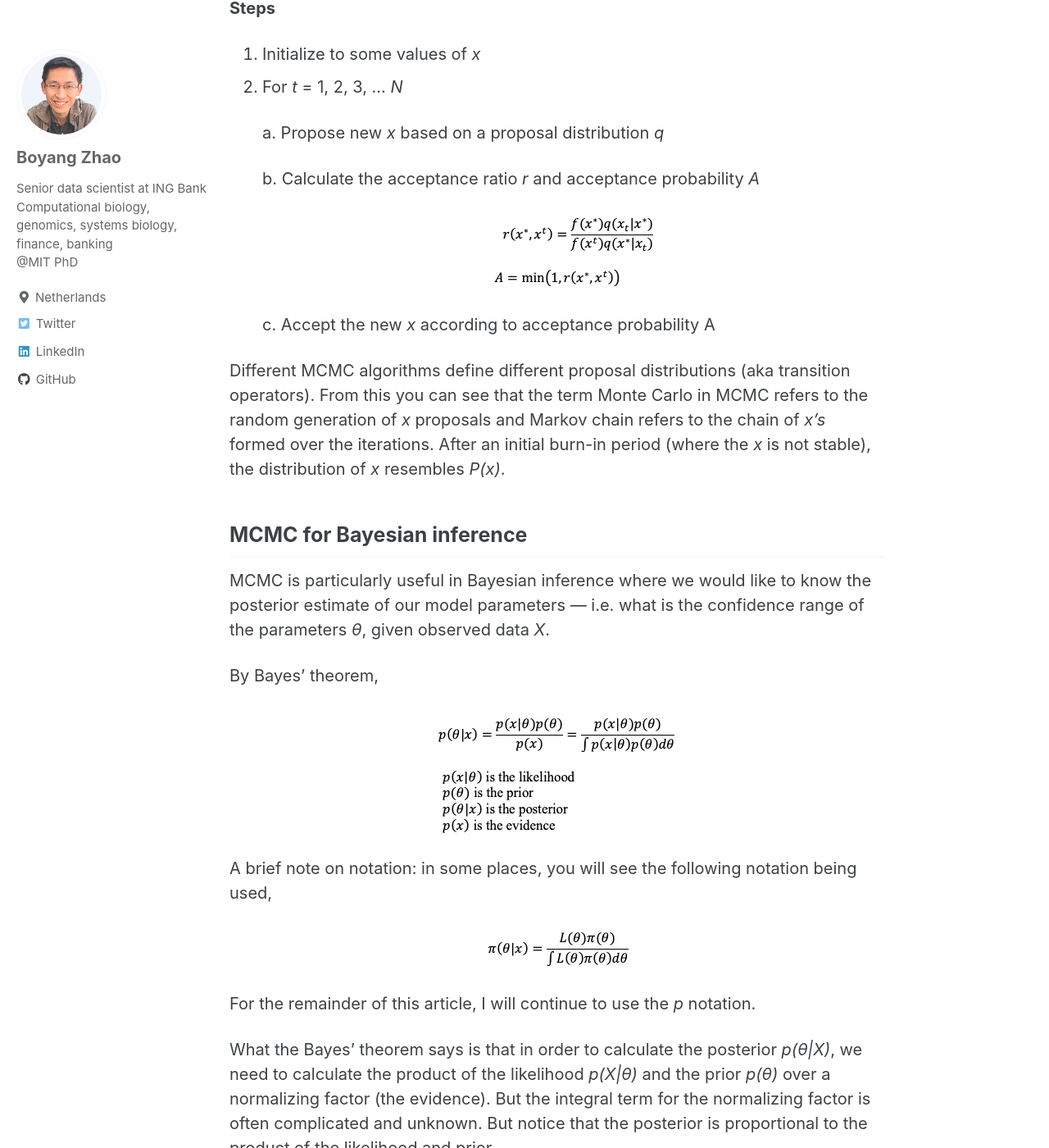
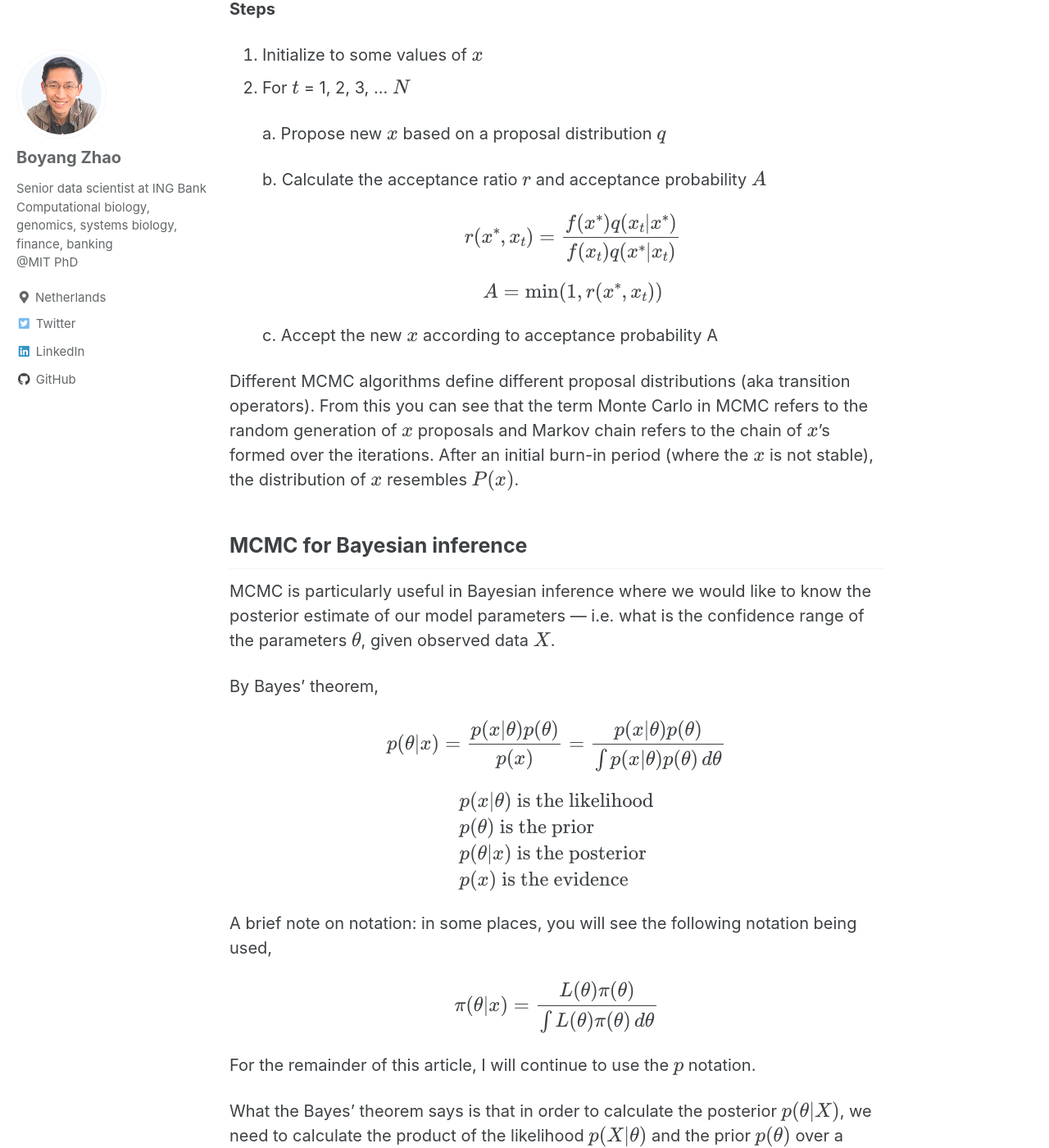
Before and after one commit to boyangzhao/boyangzhao.github.io, a Jekyll site: the page built from _posts/2021-01-14-mcmc-bayesian-inference.md, in a window 1280 px wide and 1400 px high, scrolled down 1071 px. Shown: the whole window at 82% size. Built offline with Jekyll 4.4.1, drawn with Linux system fonts in a browser that asks for light colours; cached includes are drawn as plain includes; formulas are drawn with MathJax 3; comment, search, counter and statistics services are not loaded; some of the changed text lies outside the part shown.

````diff
--- a/_includes/scripts.html
+++ b/_includes/scripts.html
@@ -26,3 +26,21 @@
     <script src="{{ script | relative_url }}"></script>
   {% endfor %}
 {% endif %}
+
+{% if page.mathjax %}
+<script type="text/x-mathjax-config">
+  MathJax.Hub.Config({
+    extensions: ["tex2jax.js"],
+    jax: ["input/TeX", "output/HTML-CSS"],
+    tex2jax: {
+      inlineMath: [ ['$','$'], ["\\(","\\)"] ],
+      displayMath: [ ['$$','$$'], ["\\[","\\]"] ],
+      processEscapes: true
+    },
+    "HTML-CSS": { fonts: ["TeX"] }
+  });
+</script>
+<script type="text/javascript"
+   src="https://cdnjs.cloudflare.com/ajax/libs/mathjax/2.7.7/MathJax.js?config=TeX-AMS-MML_CHTML">
+</script>
+{% endif %}
--- a/_posts/2021-01-14-mcmc-bayesian-inference.md
+++ b/_posts/2021-01-14-mcmc-bayesian-inference.md
@@ -15,85 +16,98 @@ integration]({% post_url 2021-01-13-monte-carlo-integration %}) — for which we
 use sampling approaches in solving integration problems.
 
 However, there are times when direct sampling from a distribution is not
-possible. Suppose we wish to sample from *P(x)*,
+possible. Suppose we wish to sample from $$P(x)$$,
 
-![](/images/mcmc_eq01.png){: .align-center}
+$$P(x) = \frac{f(x)}{K}$$
 
-Here we know *f(x)*, but *K* can be difficult to estimate. As a result, we do
-not know what *P(x)* looks like. We cannot directly sample from something we do
+Here we know $$f(x)$$, but $$K$$ can be difficult to estimate. As a result, we do
+not know what $$P(x)$$ looks like. We cannot directly sample from something we do
 not know.
 
 Markov chain Monte Carlo (MCMC) is a class of algorithms that addresses this by
-allowing us to estimate *P(x)* even if we do not know the distribution, by using
-a function *f(x)* that is proportional to the target distribution *P(x)*.
+allowing us to estimate $$P(x)$$ even if we do not know the distribution, by using
+a function $$f(x)$$ that is proportional to the target distribution $$P(x)$$.
 
-How MCMC solves this is by constructing a Markov chain of *x* values such that
-the stationary distribution of the chain *π(x)* is equal to *P(x)*. With some
+How MCMC solves this is by constructing a Markov chain of $$x$$ values such that
+the stationary distribution of the chain $$\pi(x)$$ is equal to $$P(x)$$. With some
 derivation, we can show that the general following steps,
 
 **Steps**
 
-1. Initialize to some values of *x*
-2. For *t* = 1, 2, 3, … *N*
+1. Initialize to some values of $$x$$
+2. For $$t$$ = 1, 2, 3, … $$N$$
 
-    a. Propose new *x* based on a proposal distribution *q*
+    a. Propose new $$x$$ based on a proposal distribution $$q$$
 
-    b. Calculate the acceptance ratio *r* and acceptance probability *A*
+    b. Calculate the acceptance ratio $$r$$ and acceptance probability $$A$$
 
-    ![](/images/mcmc_eq_acc.png){: .align-center}
+    $$r(x^*, x_t) = \frac{f(x^*)q(x_t|x^*)}{f(x_t)q(x^*|x_t)}$$
 
-    c. Accept the new *x* according to acceptance probability A
+    $$A = \min(1, r(x^*, x_t))$$
+
+    c. Accept the new $$x$$ according to acceptance probability A
 
 Different MCMC algorithms define different proposal distributions (aka
 transition operators). From this you can see that the term Monte Carlo in MCMC
-refers to the random generation of *x* proposals and Markov chain refers to the
-chain of *x’s* formed over the iterations. After an initial burn-in period
-(where the *x* is not stable), the distribution of *x* resembles *P(x)*.
+refers to the random generation of $$x$$ proposals and Markov chain refers to the
+chain of $$x$$’s formed over the iterations. After an initial burn-in period
+(where the $$x$$ is not stable), the distribution of $$x$$ resembles $$P(x)$$.
 
 ## MCMC for Bayesian inference
 
 MCMC is particularly useful in Bayesian inference where we would like to know
 the posterior estimate of our model parameters — i.e. what is the confidence
-range of the parameters *θ*, given observed data *X*.
+range of the parameters $$\theta$$, given observed data $$X$$.
 
 By Bayes’ theorem,
 
-![](/images/mcmc_eq_bayes.png){: .align-center}
+$$p(\theta|x) = \frac{p(x|\theta)p(\theta)}{p(x)} = \frac{p(x|\theta)p(\theta)}{\int p(x|\theta)p(\theta) \,d\theta}$$
+
+$$
+\begin{align}
+&p(x|\theta) \text{ is the likelihood} \\
+&p(\theta) \text{ is the prior} \\
+&p(\theta|x) \text{ is the posterior} \\
+&p(x) \text{ is the evidence} \\
+\end{align}
+$$
 
 A brief note on notation: in some places, you will see the following notation
 being used,
 
-![](/images/mcmc_eq_bayes_alt.png){: .align-center}
+$$\pi(\theta|x) = \frac{L(\theta)\pi(\theta)}{\int L(\theta)\pi(\theta) \,d\theta}$$
 
-For the remainder of this article, I will continue to use the *p* notation.
+For the remainder of this article, I will continue to use the $$p$$ notation.
 
 What the Bayes’ theorem says is that in order to calculate the posterior
-*p(θ|X)*, we need to calculate the product of the likelihood *p(X|θ)* and the
-prior *p(θ)* over a normalizing factor (the evidence). But the integral term for
+$$p(\theta|X)$$, we need to calculate the product of the likelihood $$p(X|\theta)$$ and the
+prior $$p(\theta)$$ over a normalizing factor (the evidence). But the integral term for
 the normalizing factor is often complicated and unknown. But notice that the
 posterior is proportional to the product of the likelihood and prior,
 
-![](/images/mcmc_eq_prop.png){: .align-center}
+$$p(\theta|x) \propto p(x|\theta)p(\theta)$$
 
-This is exactly similar to the expression *P(x)=f(x)/K* discussed in the
+This is exactly similar to the expression $$P(x)=f(x)/K$$ discussed in the
 earlier section. Thus, the steps to apply MCMC is exactly the same — we will
 change the notations to that in the context of Bayesian inference,
 
 **Steps**
-1. Initialize to some values of *θ*
-2. For *t* = 1, 2, 3, … *N*
+1. Initialize to some values of $$\theta$$
+2. For $$t$$ = 1, 2, 3, … $$N$$
 
-    a. Propose new *θ* based on a proposal distribution *q*
+    a. Propose new $$\theta$$ based on a proposal distribution $$q$$
 
-    b. Calculate the acceptance ratio *r* and acceptance probability *A*
+    b. Calculate the acceptance ratio $$r$$ and acceptance probability $$A$$
 
-    ![](/images/mcmc_eq_acc2.png){: .align-center}
+    $$r(\theta^*, \theta_t) = \frac{f(\theta^*|x)q(\theta_t|\theta^*)}{f(\theta_t|x)q(\theta^*|\theta_t)}$$
 
-    c. Accept the new *θ* according to acceptance probability A
+    $$A = \min(1, r(\theta^*, \theta_t))$$
 
-Here we are defining *f* as the unnormalized posterior, where,
+    c. Accept the new $$\theta$$ according to acceptance probability A
 
-![](/images/mcmc_eq_upostr.png){: .align-center}
+Here we are defining $$f$$ as the unnormalized posterior, where,
+
+$$f(\theta|x) = p(x|\theta)p(\theta)$$
 
 Note that MCMC is not an optimization algorithm where we try to find the
 parameter values that e.g. maximize the likelihood. Instead, the result of MCMC
@@ -104,32 +118,32 @@ on the model parameters given the observed data.
 ## Convergence
 
 How do we know if the MCMC has converged? There are several approaches. The most
-straightforward way is in examining the trace (i.e. a plot of *θ* over
+straightforward way is in examining the trace (i.e. a plot of $$\theta$$ over
 iterations). The trace of the burn-in would look quite different from the trace
 after convergence. Example,
 
 {% include figure image_path="/images/mcmc_burnin.png" caption="Comparison of trace with and without burn-in. There is an initial period (the
 burn-in) where the proposals of θ is not yet stable." %}
 
-As the newly proposed *θ* is dependent on the current *θ*, we expect some
+As the newly proposed $$\theta$$ is dependent on the current $$\theta$$, we expect some
 autocorrelation in the Markov chain — the samples are not completely
 independent. It can be shown that the error of the estimation in MCMC is,
 
-![](/images/mcmc_eq_error.png){: .align-center}
+$$\sigma^2 \approx \frac{\tau}{N} \text{Var}_{p(\theta|x)}[ \theta|x ]$$
 
 where 𝜏 is the integrated autocorrelation time of the chain and represents the
 steps needed before it is no longer dependent. In fact this is not so different
-from the variance of a sampling distribution *σ<sup>2</sup>*/*N*, except now we are using
-an effective sample size (*N*/*𝜏*) to account for the autocorrelation. Thus, to
+from the variance of a sampling distribution $$\sigma^2/N$$, except now we are using
+an effective sample size ($$N/\tau$$) to account for the autocorrelation. Thus, to
 minimize error, either we need to reduce the autocorrelation and/or increase the
 number of samples. It is briefly worth mentioning that an approach to reduce
-autocorrelation is via thinning — by taking the every *n*th sample after
+autocorrelation is via thinning — by taking the every $$n$$th sample after
 convergence for constructing the distribution.
 
 {% include figure image_path="/images/mcmc_thinning.png" caption="Effects of thinning. Autocorrelation of trace is shown (with burn-in discarded)." %}
 
 However, based on several analyses, it is recommended to increase the sample
-size *N*. Thinning, albeit removes autocorrelation, comes with the trade-off of
+size $$N$$. Thinning, albeit removes autocorrelation, comes with the trade-off of
 also removing samples that would have otherwise also reduced variance.
 
 There are more statistically rigorous ways to assess convergence that we will
@@ -139,17 +153,23 @@ Raftery and Lewis (1992), Heidelberger-Welch (1981; 1983).
 ## Implementation considerations
 
 If we are going to implement the above steps, there is another consideration we
-need to mention. With many data samples, the likelihood term *p(X|θ)* is
-the product of all the *p(X<sub>i</sub>|θ)* likelihoods (of each sample). Multiplying
+need to mention. With many data samples, the likelihood term $$p(X|\theta)$$ is
+the product of all the $$p(X_i|\theta)$$ likelihoods (of each sample). Multiplying
 many probabilities for simulation will lead to very small numbers. Instead, for
 numerical stability during computational simulation, we need to use the log
 transform instead. This means we are calculating the log of unnormalized
 posterior,
 
-![](/images/mcmc_eq_proplog.png){: .align-center}
+$$\ln{p(\theta|x)} \propto \ln{p(x|\theta)p(\theta)}$$
 
 Correspondingly, the acceptance ratio is,
-![](/images/mcmc_eq_acc2log.png){: .align-center}
+
+$$
+\begin{align}
+r(\theta^*, \theta_t) &= \exp(\frac{\ln{f(\theta^*|x)}}{\ln{f(\theta_t|x)}}) \frac{q(\theta_t|\theta^*)}{q(\theta^*|\theta_t)} \\
+&= \exp(\ln{f(\theta^*|x)} - \ln{f(\theta_t|x)}) \frac{q(\theta_t|\theta^*)}{q(\theta^*|\theta_t)}
+\end{align}
+$$
 
 ## Metropolis-Hastings in python
 
@@ -170,17 +190,17 @@ X = st.norm(loc=3, scale=1).rvs(size=1000)
 ```
 
 For this example, our likelihood is a Gaussian distribution, and we will use a
-Gaussian prior *θ~N(0,1)*. Since Gaussian is a self-conjugate, the posterior is
+Gaussian prior $$\theta{\sim}N(0,1)$$. Since Gaussian is a self-conjugate, the posterior is
 also a Gaussian distribution.
 
 We will set our proposal distribution as a Gaussian distribution centered as the
-current proposed *θ*. The standard deviation of this proposal distribution
-describes then how far the new *θ\** proposal is likely to be from the current
-proposed *θ*.
+current proposed $$\theta$$. The standard deviation of this proposal distribution
+describes then how far the new $$\theta^*$$ proposal is likely to be from the current
+proposed $$\theta$$.
 
 Since the proposal distribution is symmetric, the MH algorithm below technically
-reduces to the Metropolis algorithm. The *q(θ<sub>t</sub>|θ\*)*/*q(θ\*|θ<sub>t</sub>)* ratio is still
-included in the code below for didactic purposes,
+reduces to the Metropolis algorithm. The $$q(\theta_t/\theta^*)/q(\theta^*/\theta_t)$$ ratio is
+still included in the code below for didactic purposes,
 
 ```python
 def guassian_posterior(X, theta):
@@ -324,9 +344,9 @@ observe good versus bad MCMC runs,
 {% include figure image_path="/images/mcmc_step_low.png" caption="MCMC results with SD for proposal distribution = 0.0001" %}
 
 From these, we can see that when the proposal step size is too large, the
-proposed *θ* is very far from the mean of the target distribution and keep
+proposed $$\theta$$ is very far from the mean of the target distribution and keep
 getting rejected (acceptance rate was 1.8%). This results in the trace barely
-moving to new *θ*’s. Conversely, when we make our proposal step size too small,
+moving to new $$\theta$$’s. Conversely, when we make our proposal step size too small,
 our acceptance rate is very high (97%) and it takes a long time before the chain
 ‘forgets’ the previous proposals (as supported by the high autocorrelation).
 Thus, an optimal acceptance rate (in the case of Gaussian posteriors, ~0.23) is
````
Also changed, not shown: other parts of _posts/2021-01-14-mcmc-bayesian-inference.md (+3 -2 lines), _pages/year-archive.md (+1 -0 lines), _posts/2021-01-13-monte-carlo-integration.md (+36 -21 lines), index.md (+1 -0 lines), images/mci_eq01.png (deleted), images/mci_eq02.png (deleted), images/mci_eq_approx.png (deleted), images/mci_eq_approx_uniform.png (deleted), images/mci_eq_approx_uniform_multi.png (deleted), images/mcmc_eq01.png (deleted), images/mcmc_eq_acc.png (deleted), images/mcmc_eq_acc2.png (deleted), images/mcmc_eq_acc2log.png (deleted), images/mcmc_eq_bayes.png (deleted), 5 more files.
